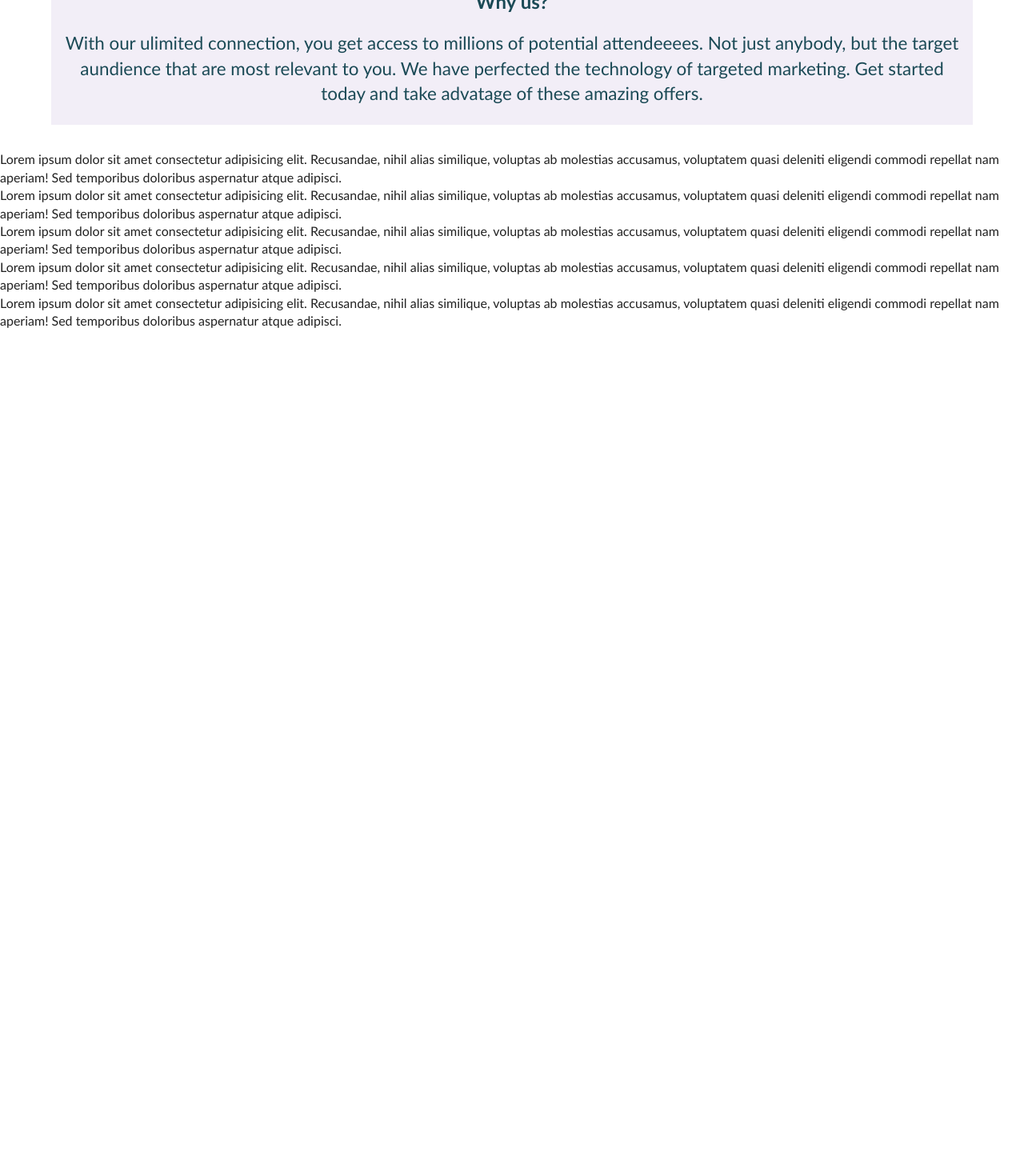
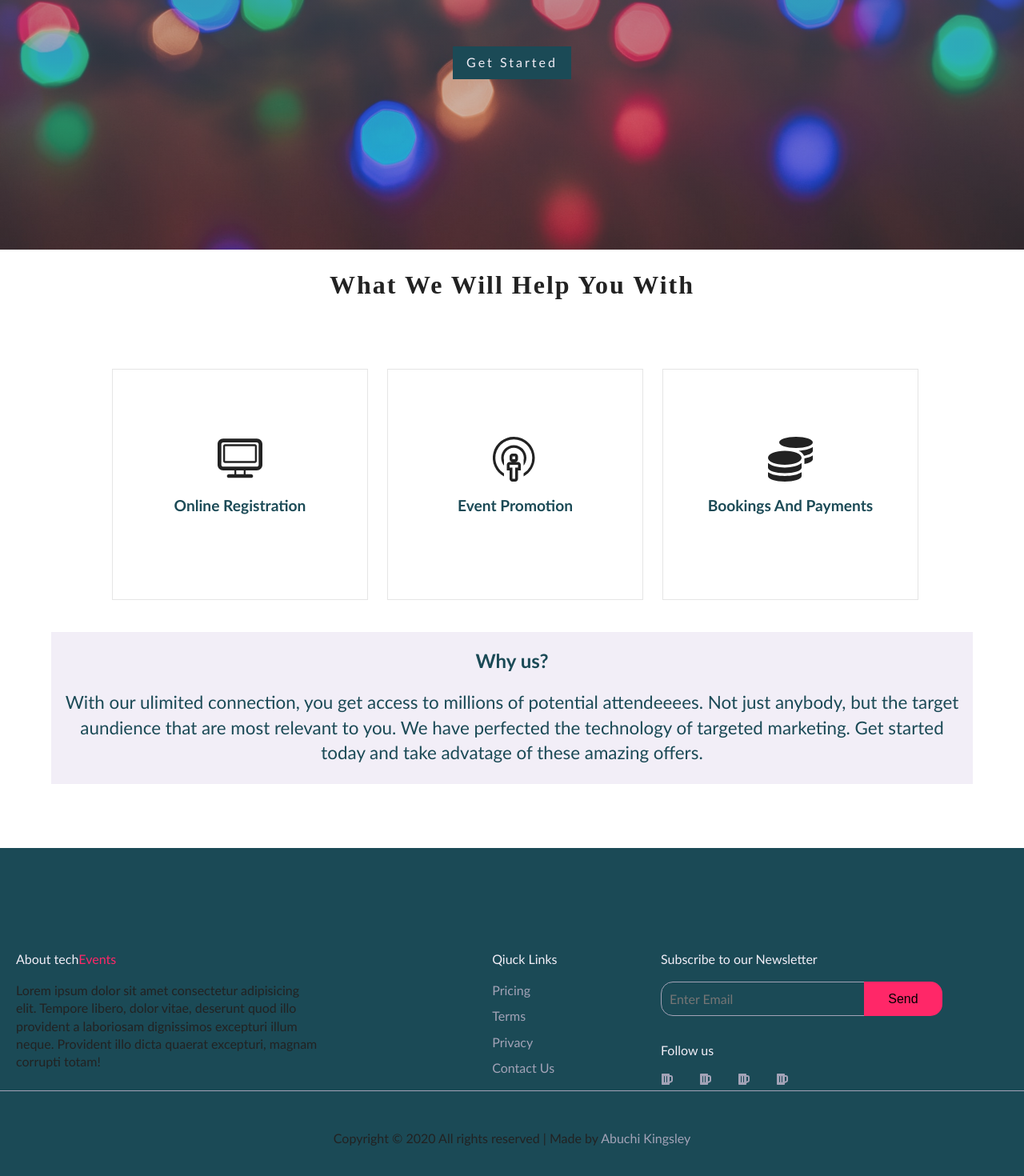
Before and after one commit to AbuchiKings/tech-Events, a React (Create React App) app: page / in a window 1280 px wide. Shown: the part 488-1958 px from the top of the page at 80% size. Before the commit the page ends 900 px from the top, so only its background shows below. Built offline with nearby package versions, Linux system fonts and the light colour scheme.

Commit message:
Added footer

```diff
--- a/src/App.css
+++ b/src/App.css
@@ -2,7 +2,6 @@
   margin: 0;
   padding: 0;
   box-sizing: border-box;
-
 }
 
 :root {
@@ -39,10 +38,17 @@ h3 {
   line-height: 1;
   margin-bottom: 1em;
 }
+
 h4 {
   font-size: 1.2em;
   line-height: 1.25;
   margin-bottom: 1.25em;
+}
+
+h5 {
+  font-size: 1em;
+  font-weight: bold;
+  margin-bottom: 1.5em;
 }
 
 h6 {
@@ -76,12 +82,14 @@ a {
 
 header {
   padding-top: 2em;
+  padding-bottom: 2em;
   color: var(--mainWhite);
   background-color: #6f7287;
   background: linear-gradient(to bottom, #6f7287c4, #6f72873b), url(./images/bgc6.jpg);
   min-height: 100vh;
   background-size: cover;
   text-align: center;
+  margin-bottom: 1.5em;
 }
 
 header h1 {
@@ -98,6 +106,7 @@ header .navbar {
   border-top: 1px solid var(--mainWhite);
   border-bottom: 1px solid var(--mainWhite);
   width: 100%;
+  font-size: 1.2em;
   z-index: 1;
   transition: background-color 0.3s linear;
   -webkit-transition: background-color 0.3s linear;
@@ -168,7 +177,7 @@ li.nav-links:nth-of-type(4) {
 }
 
 header .catchPhrase {
-  font-size: 1.2em;
+  font-size: 1.5em;
   width: 70%;
   margin: 5em auto 7em;
   max-width: 48em;
@@ -212,7 +221,7 @@ header .catchPhrase {
   text-align: center;
 }
 
-.offer{
+.offer {
   flex: 1 1 260px;
   margin: 1em 1em;
   margin-right: 0.5em;
@@ -225,15 +234,16 @@ header .catchPhrase {
   justify-content: center;
 }
 
-.offer span{
+.offer span {
   font-size: 3.5em;
 }
+
 .offer h4 {
   color: var(--charcoal);
   text-transform: capitalize;
 }
 
-.offer p{
+.offer p {
   width: 1px;
   height: 1px;
   overflow: hidden;
@@ -244,29 +254,214 @@ header .catchPhrase {
   -o-transition: var(--mainTransition);
 }
 
-.offer:hover p{
+.offer:hover p {
   display: inline-block;
   width: initial;
   height: initial;
 }
-.offer:hover{
+
+.offer:hover {
   padding: 0.5em;
 }
 
-.offers-text{
+.offers-text {
   width: 90vw;
   text-align: center;
   padding: 1.5em 1em;
   background-color: var(--mainWhite);
   margin: auto;
   color: var(--charcoal);
-  margin-bottom: 2em;
-
+  margin-bottom: 5em;
 }
 
-.offers-text p{
+.offers-text p {
   font-size: 1.4em;
 }
-.offers-text a:hover{
+
+.offers-text a:hover {
   text-decoration: underline;
 }
+
+/* Footer**/
+
+footer {
+  background-color: var(--charcoal);
+  padding: 8em 0;
+}
+
+footer .flex-container {
+  padding-bottom: 6em;
+  border-bottom: 1px solid var(--serenity);
+  display: flex;
+  justify-content: space-between;
+  padding: 0 20px;
+  max-width: 1300px;
+  margin: auto;
+}
+
+footer h6, footer h5 {
+  color: var(--mainWhite);
+  margin-bottom: 1em;
+  font-weight: 300;
+}
+
+footer h6.follow-us {
+  margin-top: 2em;
+}
+
+footer .footer-about {
+  width: 47%;
+}
+
+footer .footer-about p {
+  width: 65%;
+}
+footer .footer-about h5 span {
+  color: var(--roseRed);
+  font-family: 'Gill Sans', 'Gill Sans MT', Calibri;
+}
+
+footer .footer-quick-links {
+  width: 16%
+}
+
+footer .footer-quick-links ul {
+  list-style-type: none;
+  padding: 0;
+  margin: 0;
+}
+
+footer .footer-quick-links ul li {
+  margin: 10px 0;
+}
+
+footer .footer-quick-links ul li a {
+  color: var(--serenity);
+}
+
+footer .footer-quick-links ul li a:hover {
+  color: var(--mainwhite);
+}
+
+footer .footer-subscribe {
+  width: 35%;
+}
+
+#subscribe-container {
+  position: relative;
+}
+
+footer .footer-subscribe input {
+  border-radius: 15px;
+  height: 43px;
+  font-family: 'Gill Sans', 'Gill Sans MT', Calibri, 'Trebuchet MS', sans-serif;
+  border: 1px solid var(--serenity);
+  background-color: transparent;
+  font-size: 1em;
+  padding: 10px;
+  color: var(--mainWhite);
+  width: 80%;
+  outline: none;
+  padding-right:5.3em;
+}
+
+footer button {
+  border-top-right-radius: 15px;
+  border-bottom-right-radius: 15px;
+  background-color: var(--roseRed);
+  font-size: 1em;
+  color: black;
+  padding: 10px 30px 9px;
+  line-height: 1.5;
+  line-height: 1.5;
+  cursor: pointer;
+  border: none;
+  position: absolute;
+  right: 8%;
+}
+
+footer button:hover {
+  background: var(--mainWhite);
+}
+
+/* footer .footer-subscribe{
+
+} */
+
+footer .footer-subscribe ul li {
+  display: inline-block;
+  margin: 0 16px;
+}
+
+footer .footer-subscribe ul li:first-child {
+  margin-left: 0;
+}
+
+footer .footer-subscribe ul li a {
+  color: var(--serenity);
+}
+
+footer .footer-subscribe ul li a:hover {
+  color: var(--mainWhite);
+}
+
+footer small {
+  margin-top: 3em;
+  font-size: 1em;
+  display: block;
+  text-align: center;
+}
+
+footer small a {
+  color: var(--serenity);
+}
+
+footer small a:hover {
+  color: var(--mainWhite);
+}
+
+@media(max-width: 991px) {
+  footer {
+    padding: 6em 0;
+  }
+  footer .flex-container {
+    flex-wrap: wrap;
+  }
+  footer .flex-container>div {
+    width: 100%;
+    margin-top: 1em;
+  }
+  footer .flex-container>div:first-child {
+    margin-top: 0;
+  }
+  footer .footer-about p {
+    font-size: 1em;
+    width: 100%;
+  }
+  footer .footer-subscribe input {
+    width: 90%;
+    padding-right:6em;
+  }
+  footer button{
+    right: 10%;
+  }
+  footer h6.follow-us {
+    margin-top: 2em;
+  }
+}
+
+@media(max-width: 500px) {
+  footer {
+    padding: 4em 0;
+  }
+
+  footer button{
+    right: 6%;
+  }
+  footer small{
+    padding: 0.3em;
+  }
+  footer .footer-subscribe input{
+    padding-right:5em;
+  }
+}
--- a/src/App.js
+++ b/src/App.js
@@ -1,12 +1,23 @@
 import React from 'react';
 import './App.css';
 import Home from './pages/Home';
+import { Switch, Route } from 'react-router-dom';
+import EventsList from './pages/EventsList';
+import EventPage from './pages/EventPage';
+import CreateEvent from './pages/CreateEvent';
 
 function App() {
 
   return (
     <>
-      <Home />
+      <Switch>
+        <Route exact path="/" component={Home} />
+        <Route exact path="/events" component={EventsList} />
+        <Route exact path="/events/:slug" component={EventPage} />
+        <Route exact path="/create-event" component={CreateEvent} />
+
+      </Switch>
+
     </>
   );
 }
--- a/src/components/Footer.js
+++ b/src/components/Footer.js
@@ -0,0 +1,55 @@
+import React from 'react'
+import { FaBeer } from 'react-icons/fa';
+import { Link } from 'react-router-dom';
+
+function Footer() {
+    return (
+        <footer>
+            <div className="flex-container">
+                <div className="footer-about">
+                    <h5>About <Link>tech<span>Events</span></Link></h5>
+                    <p>
+                        Lorem ipsum dolor sit amet consectetur adipisicing elit.
+                        Tempore libero, dolor vitae, deserunt quod illo provident
+                        a laboriosam dignissimos excepturi illum neque. Provident
+                        illo dicta quaerat excepturi, magnam corrupti totam!
+                </p>
+                </div>
+
+                <div className="footer-quick-links">
+                    <h6>Qiuck Links</h6>
+                    <ul>
+                        <li><Link to="/">Pricing</Link></li>
+                        <li><Link to="/">Terms</Link></li>
+                        <li><Link to="/">Privacy</Link></li>
+                        <li><Link to="/">Contact Us</Link></li>
+                    </ul>
+                </div>
+
+                <div className="footer-subscribe">
+                    <h6>Subscribe to our Newsletter</h6>
+                    <input type="text" placeholder="Enter Email"/>
+                    <button className="btn" disabled>Send</button>
+
+                    <h6 className="follow-us">Follow us</h6>
+                <ul>
+                    <li><Link to="/"><FaBeer/></Link></li>
+                    <li><Link to="/"><FaBeer/></Link></li>
+                    <li><Link to="/"><FaBeer/></Link></li>
+                    <li><Link to="/"><FaBeer/></Link></li>
+                </ul>
+                </div>
+
+
+
+            </div>
+            <small>
+                Copyright &copy; 2020 All rights reserved | Made by
+                <span><Link to="/">  Abuchi Kingsley</Link></span>
+            </small>
+
+        </footer>
+    )
+}
+
+export default Footer
--- a/src/components/Header.js
+++ b/src/components/Header.js
@@ -1,5 +1,5 @@
 import React, { Component } from 'react'
-// import { NavLink, Link } from 'react-router-dom';
+ import { NavLink } from 'react-router-dom';
 
 class Header extends Component {
     state = {
@@ -42,23 +42,23 @@ class Header extends Component {
 
                             <p className={this.props.displayNav ||
                                 this.state.dispElements ? "nav-logo logo" : "logo"}>
-                                <a href="">tech<span className="roseRed">Events</span></a>
+                                <NavLink exact to="/">tech<span className="roseRed">Events</span></NavLink>
                             </p>
                         </div>
 
                         <ul>
 
                             <li className="nav-links">
-                                <a href="">Home</a>
+                                <NavLink to="/" activeClassName="active">Home</NavLink>
                             </li>
                             <li className="nav-links">
-                                <a href="">Events</a>
+                                <NavLink to="/events" activeClassName="active">Events</NavLink>
                             </li>
                             <li className="nav-links">
-                                <a href="">Create Event</a>
+                                <NavLink to="/create-event" activeClassName="active">Create Event</NavLink>
                             </li>
                             <li className="nav-links">
-                                <a href="">Sign In</a>
+                                <NavLink to="/" activeClassName="active">Sign In</NavLink>
                             </li>
 
                         </ul>
@@ -70,7 +70,7 @@ class Header extends Component {
                     </p>
 
 
-                        <a className="btn-primary" href="">Get Started</a>
+                        <NavLink className="btn-primary" to="">Get Started</NavLink>
                     </div>
                 </header>
             </>
--- a/src/components/Offers.js
+++ b/src/components/Offers.js
@@ -2,8 +2,8 @@ import React from 'react';
 import Title from './Title';
 import { GoBroadcast } from "react-icons/go";
 import { FaCoins } from "react-icons/fa";
-import { FaFlag } from "react-icons/fa";
 import { TiDeviceDesktop } from "react-icons/ti";
+import { Link } from 'react-router-dom';
 
 function Offers() {
 
@@ -62,7 +62,7 @@ function Offers() {
                 <p>
                     With our ulimited connection, you get access to millions of potential attendeeees.
                     Not just anybody, but the target aundience that are most relevant to you. We have
-                    perfected the technology of targeted marketing. <a href="">Get started</a> today
+                    perfected the technology of targeted marketing. <Link to="/">Get started</Link> today
                     and take advatage of these amazing offers.
                 </p>
             </div>
--- /dev/null
+++ b/src/pages/CreateEvent.js
@@ -0,0 +1,11 @@
+import React from 'react'
+
+function CreateEvent() {
+    return (
+        <div>
+            Create event works
+        </div>
+    )
+}
+
+export default CreateEvent
--- /dev/null
+++ b/src/pages/EventPage.js
@@ -0,0 +1,11 @@
+import React from 'react'
+
+function EventPage() {
+    return (
+        <div>
+            Event works
+        </div>
+    )
+}
+
+export default EventPage
--- /dev/null
+++ b/src/pages/EventsList.js
@@ -0,0 +1,11 @@
+import React from 'react'
+
+function EventsList() {
+    return (
+        <div>
+           EventsList  Works
+        </div>
+    )
+}
+
+export default EventsList
--- a/src/pages/Home.js
+++ b/src/pages/Home.js
@@ -1,19 +1,15 @@
 import React from 'react';
 import Header from '../components/Header';
-import Title from '../components/Title';
 import Offers from '../components/Offers';
+import Footer from './../components/Footer';
 
 
 const Home = () => {
     return (
         <>
-           {/* <Header></Header>  */}
-           <Offers/>
-           <div>Lorem ipsum dolor sit amet consectetur adipisicing elit. Recusandae, nihil alias similique, voluptas ab molestias accusamus, voluptatem quasi deleniti eligendi commodi repellat nam aperiam! Sed temporibus doloribus aspernatur atque adipisci.</div>
-           <div>Lorem ipsum dolor sit amet consectetur adipisicing elit. Recusandae, nihil alias similique, voluptas ab molestias accusamus, voluptatem quasi deleniti eligendi commodi repellat nam aperiam! Sed temporibus doloribus aspernatur atque adipisci.</div>
-           <div>Lorem ipsum dolor sit amet consectetur adipisicing elit. Recusandae, nihil alias similique, voluptas ab molestias accusamus, voluptatem quasi deleniti eligendi commodi repellat nam aperiam! Sed temporibus doloribus aspernatur atque adipisci.</div>
-           <div>Lorem ipsum dolor sit amet consectetur adipisicing elit. Recusandae, nihil alias similique, voluptas ab molestias accusamus, voluptatem quasi deleniti eligendi commodi repellat nam aperiam! Sed temporibus doloribus aspernatur atque adipisci.</div>
-           <div>Lorem ipsum dolor sit amet consectetur adipisicing elit. Recusandae, nihil alias similique, voluptas ab molestias accusamus, voluptatem quasi deleniti eligendi commodi repellat nam aperiam! Sed temporibus doloribus aspernatur atque adipisci.</div>
+            <Header></Header>
+            <Offers />
+            <Footer />
         </>
     );
 }
```
